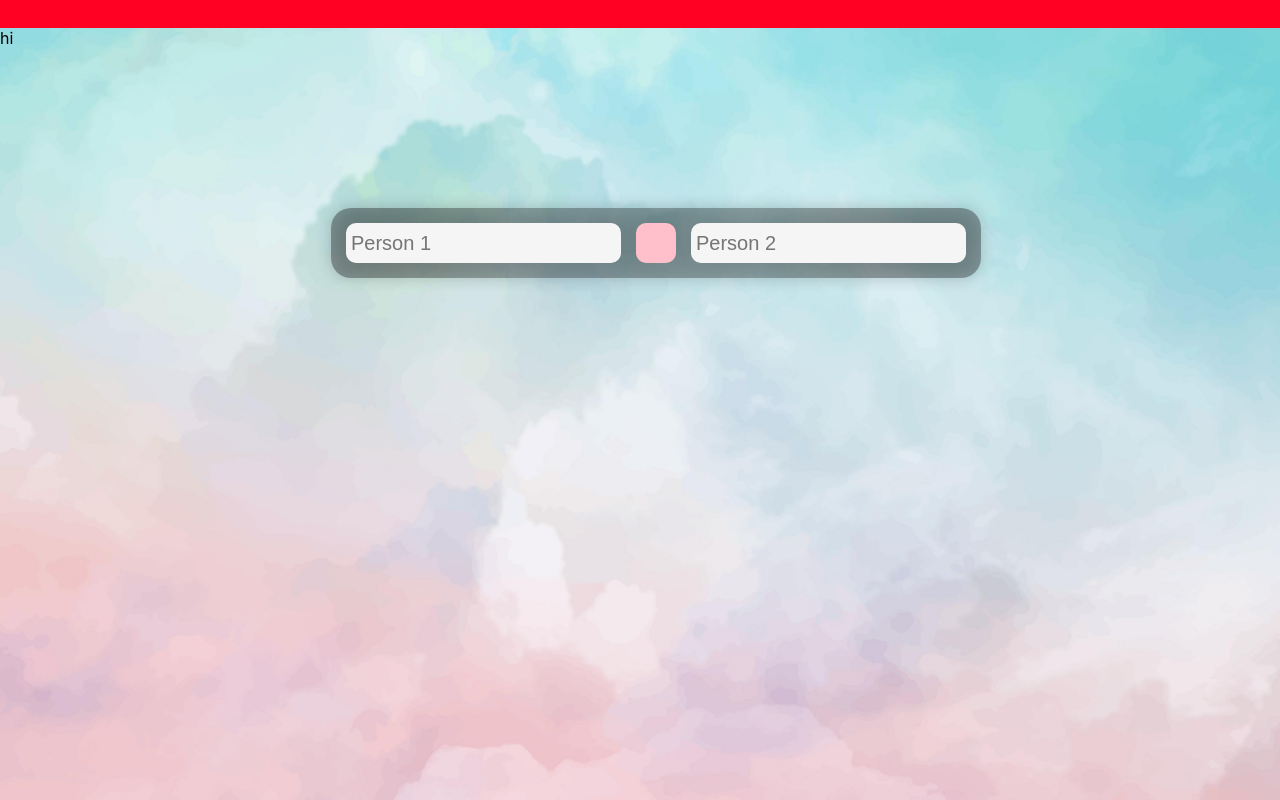
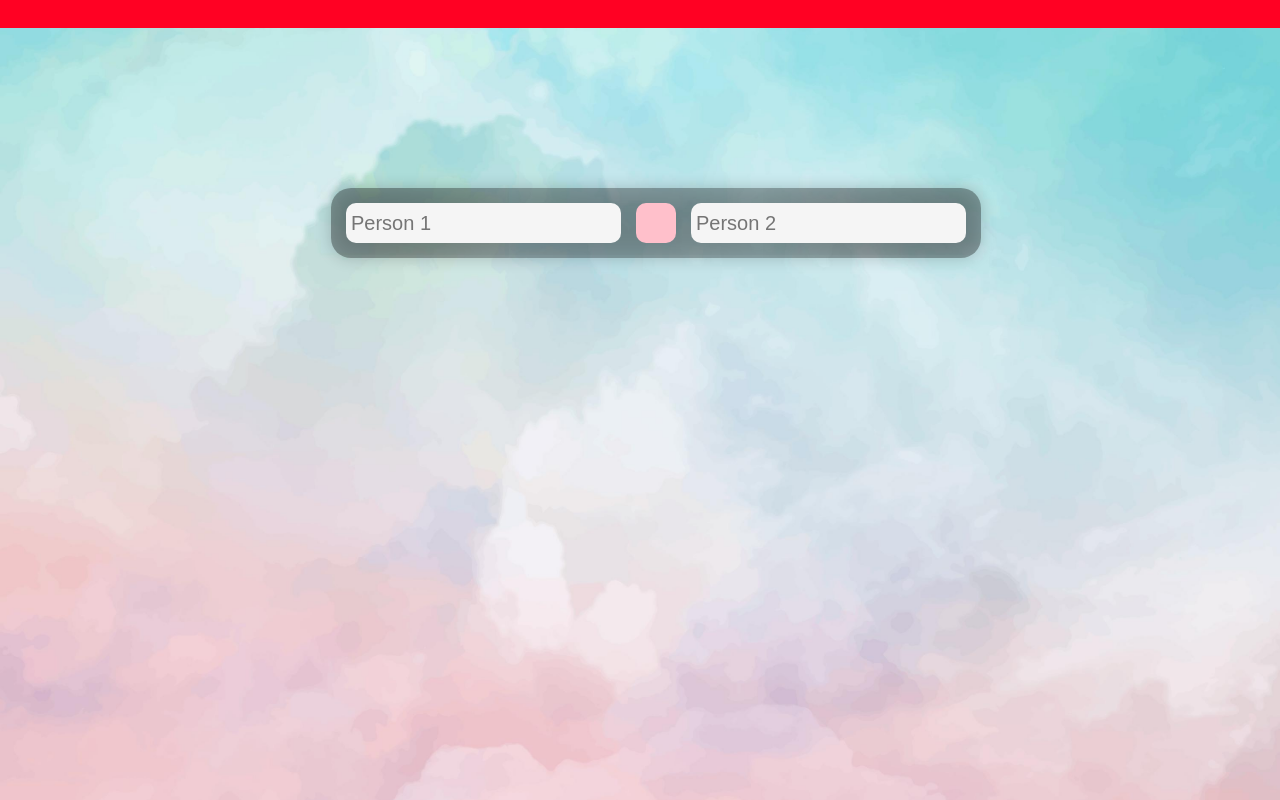
Before and after one commit to siddkhannaa/SummerThing, a React (Create React App) app in the folder illuminate/: page / in a window 1280 px wide. Shown: the top 800 px of the page. Built offline with nearby package versions, Linux system fonts and the light colour scheme.

Commit message:
fix moob

```diff
--- a/illuminate/src/App.js
+++ b/illuminate/src/App.js
@@ -12,7 +12,6 @@ function App() {
   return [
     <header class="topnav">
     </header>,
-    <div class="moob" >hi</div>,
     <div className = "boxes">
       <input className="rounded" type="text" placeholder="Person 1" onChange={getInputValue} />
       <button className="rounded" />
```
